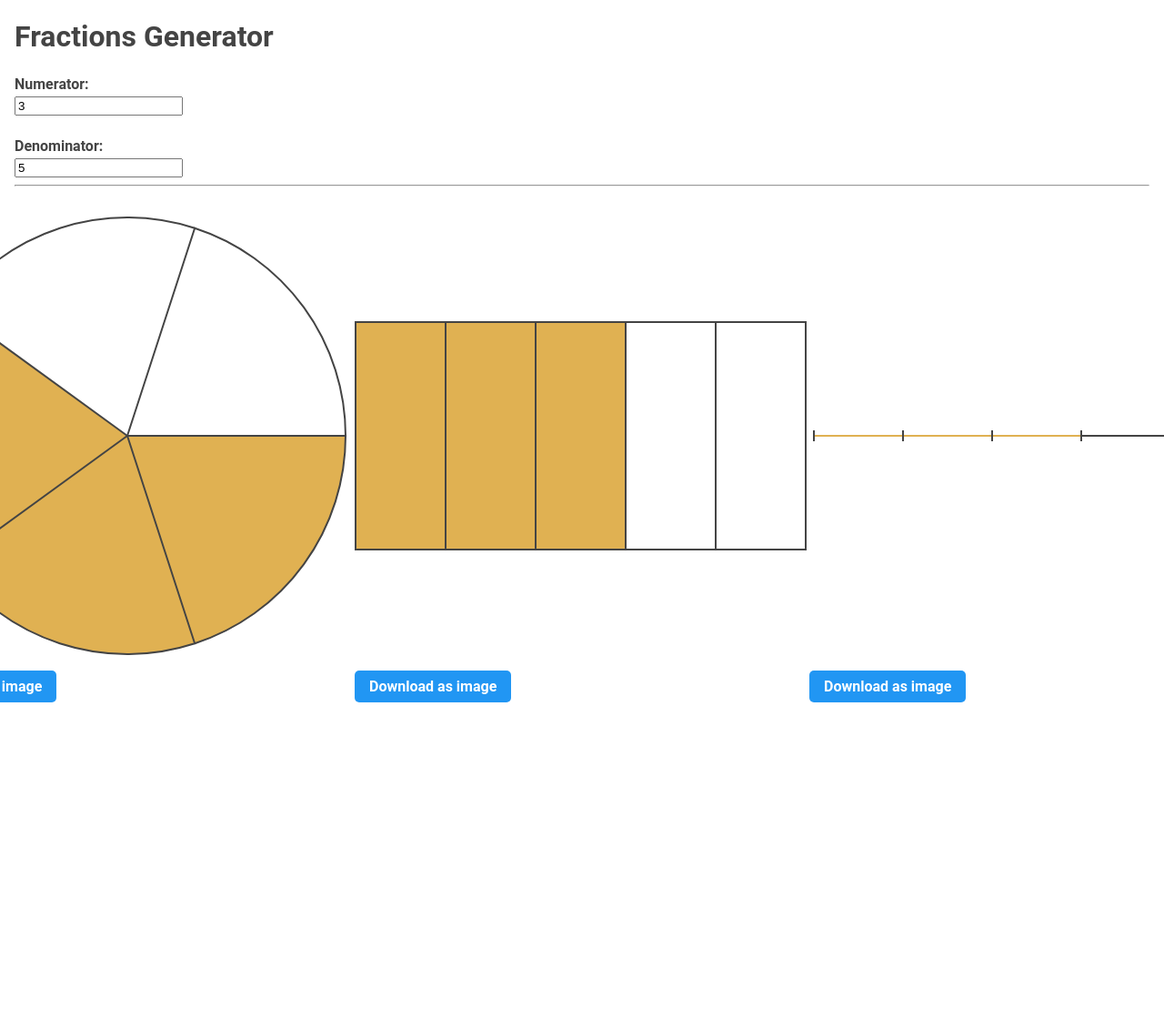
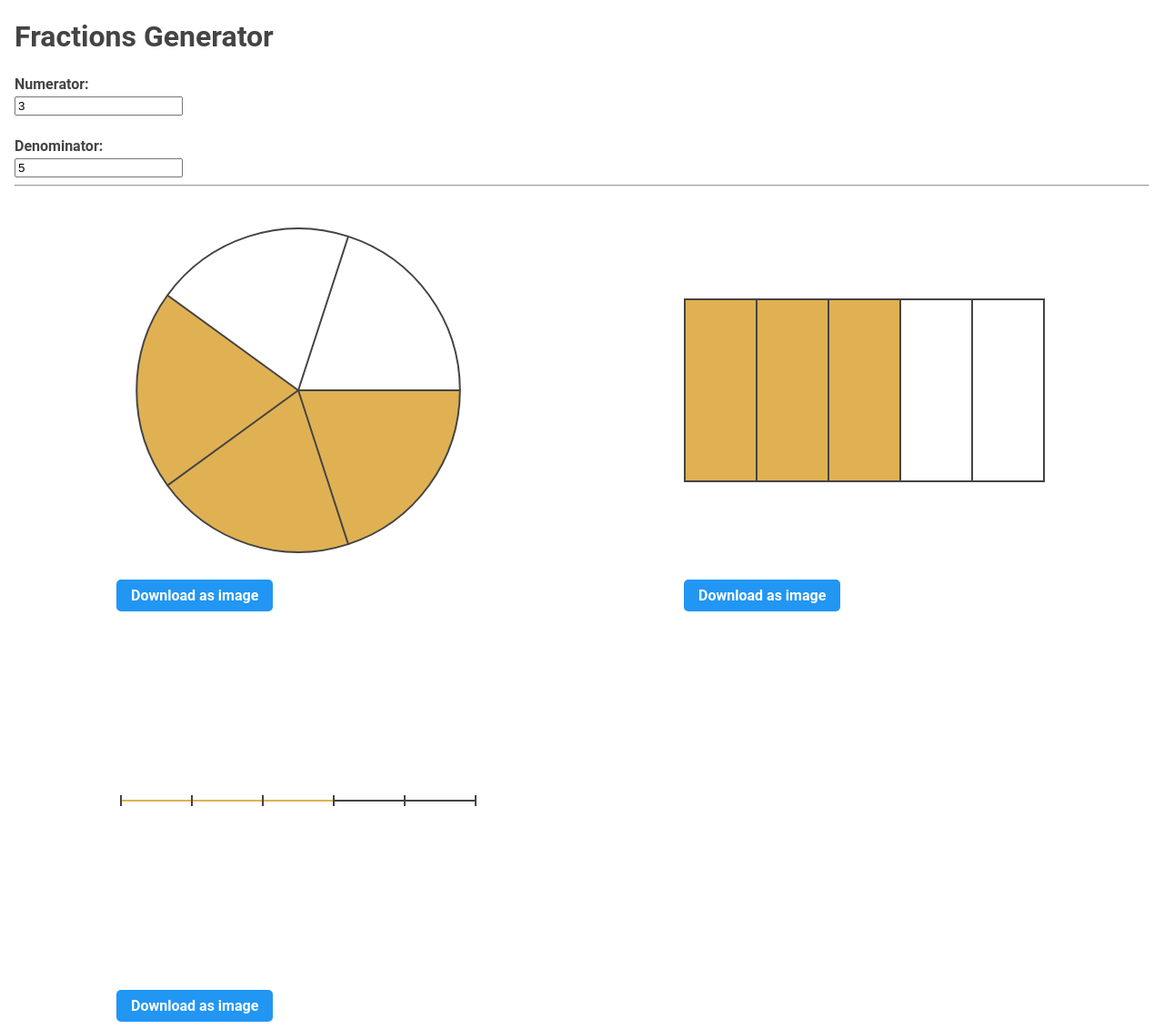
Before and after one commit to XYQuadrat/xyquadrat-blog-legacy, a Jekyll site: the page fractions.html, which Jekyll copies as it is, in a window 1280 px wide. Shown: the whole page at 91% size. Built offline with Jekyll 4.4.1, drawn with Linux system fonts in a browser that asks for light colours; before the commit the page ends 900 px from its top, so only the background shows below that.

Commit message:
Fractions: Improvements for mobile

```diff
--- a/fractions.css
+++ b/fractions.css
@@ -31,6 +31,22 @@
 
 .grid-container {
     display: grid;
-    grid-template-columns: 1fr 1fr 1fr;
+    grid-template-columns: 1fr;
     justify-content: center;
 }
+
+@media (min-width: 1020px) {
+    .grid-container {
+        grid-template-columns: 1fr 1fr;
+    }
+}
+
+@media (min-width: 1520px) {
+    .grid-container {
+        grid-template-columns: 1fr 1fr 1fr;
+    }
+}
+
+.canvas-card {
+    margin: 0 auto;
+}
--- a/fractions.html
+++ b/fractions.html
@@ -16,17 +16,17 @@
 <hr>
 
 <div class="grid-container">
-<div>
-    <canvas id="circleCanvas" width="500" height="500"></canvas>
+<div class="canvas-card">
+    <canvas id="circleCanvas" width="400" height="400"></canvas>
     <a href='' id="downloadCircleImg" download="FractionAsCircle.jpg">Download as image</a>
 </div>
-<div>
-    <canvas id="rectCanvas" width="500" height="500"></canvas>
+<div class="canvas-card">
+    <canvas id="rectCanvas" width="400" height="400"></canvas>
     <a href='' id="downloadRectImg" download="FractionAsRectangle.jpg">Download as image</a>
 </div>
 
-<div>
-    <canvas id="lineCanvas" width="500" height="500"></canvas>
+<div class="canvas-card">
+    <canvas id="lineCanvas" width="400" height="400"></canvas>
     <a href='' id="downloadLineImg" download="FractionAsLine.jpg">Download as image</a>
 </div>
 </div>
--- a/fractions.js
+++ b/fractions.js
@@ -13,7 +13,7 @@
 var denominator = document.getElementById('denominator');
 
 // how thick you want a segment
-var circleRadius = 240;
+var circleRadius = circleCanvas.width / 2.25;
 
 document.addEventListener('DOMContentLoaded', function () {
     numerator.addEventListener('change', drawFraction);
```
